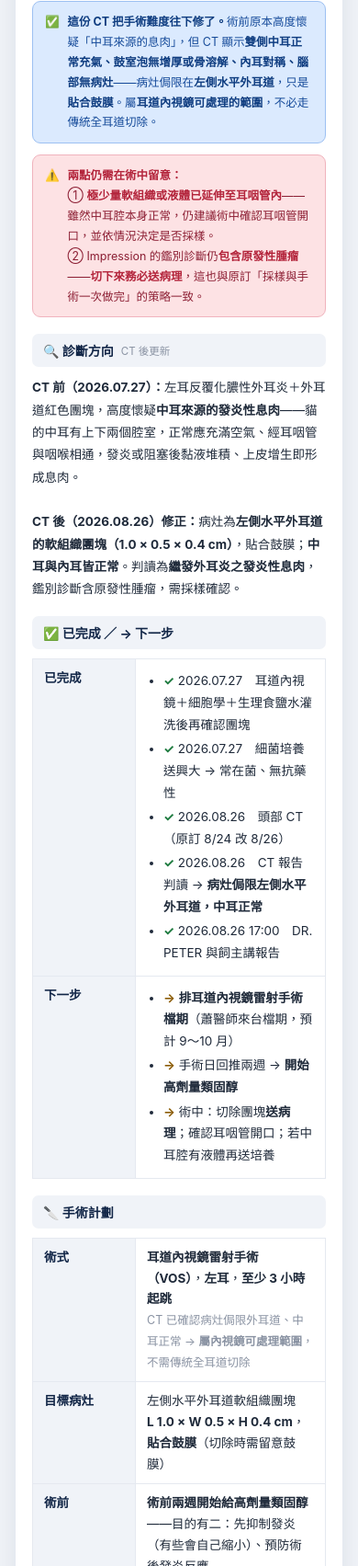
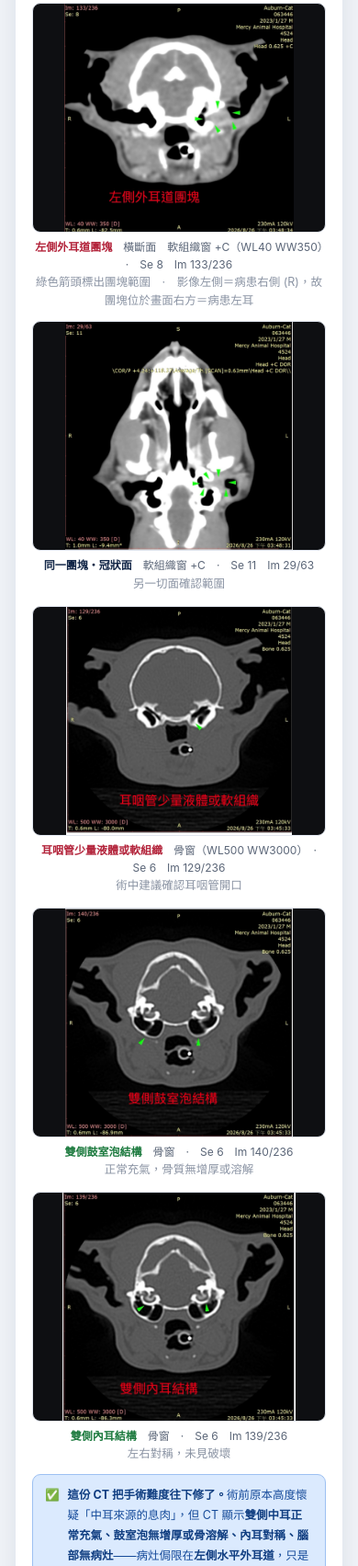
Before and after one commit to cjpetrous4dermatology-ux/clinref-a7k2m9q, a plain HTML site: page surgery-queue.html in a window 390 px wide. Shown: the part 3382-5085 px from the top of the page at 92% size. Drawn offline with Linux system fonts and the light colour scheme.

Commit message:
Auburn 補上 CT 報告與五張標註影像

```diff
--- a/surgery-queue.html
+++ b/surgery-queue.html
@@ -100,8 +100,26 @@
   a.rec{display:inline-block;margin-top:12px;padding:7px 13px;border-radius:8px;background:var(--navy);
     color:#fff;text-decoration:none;font-size:12.5px;font-weight:700;}
   a.rec:hover{background:#1d3a63;}
+
+  .img-grid{display:grid;grid-template-columns:1fr 1fr;gap:14px;margin-top:12px;}
+  .img-grid.one{grid-template-columns:1fr;}
+  .img-fig{margin:0;}
+  .img-fig img{width:100%;height:300px;object-fit:contain;background:#0e0f12;border-radius:9px;
+    display:block;border:1px solid #e0e5ee;cursor:zoom-in;}
+  .img-fig figcaption{font-size:12px;color:#5a6577;text-align:center;margin-top:6px;line-height:1.6;}
+  .img-fig figcaption b{color:var(--navy);}
+  .img-fig figcaption .side{color:var(--red-tx);font-weight:700;}
+  .img-fig figcaption .ok{color:var(--green-tx);font-weight:700;}
+  #lb{position:fixed;inset:0;background:rgba(8,12,20,.94);display:none;align-items:center;
+    justify-content:center;z-index:99;padding:20px;cursor:zoom-out;}
+  #lb img{max-width:100%;max-height:100%;object-fit:contain;border-radius:6px;}
+  #lb .cap{position:absolute;bottom:14px;left:0;right:0;text-align:center;color:#cfd8e6;font-size:13px;}
   .foot{max-width:1120px;margin:22px auto 0;font-size:11.5px;color:#9aa5b6;line-height:1.8;text-align:right;}
-  @media (max-width:760px){ table.f td.k, table.f tr.pre td.k{width:112px;} }
+  @media (max-width:760px){
+    table.f td.k, table.f tr.pre td.k{width:112px;}
+    .img-grid{grid-template-columns:1fr;}
+    .img-fig img{height:250px;}
+  }
   @media print{
     body{background:#fff;padding:0;}
     .head,.card,table.sum{box-shadow:none;}
@@ -226,6 +244,25 @@
         </div>
         <div style="font-size:13.5px;line-height:1.9;border-left:3px solid #e0a3ae;padding:10px 0 10px 14px;background:#fffafb;color:#41506b;margin-top:10px;">
           <b>Impression：</b>左側水平外耳道團塊<b>較懷疑為繼發外耳炎之發炎性息肉</b>，其餘鑑別診斷包含<b>原發性腫瘤</b>，<b>建議進一步採樣確認</b>。
+        </div>
+        <div class="img-grid one" style="margin-top:14px;">
+          <figure class="img-fig"><img src="img/auburn-ct-1-mass-se8.jpg" alt="左側外耳道團塊 Se8 Im133">
+            <figcaption><b><span class="side">左側外耳道團塊</span></b>　橫斷面　軟組織窗 +C（WL40 WW350）　·　Se 8　Im 133/236<br>
+              <span class="sub">綠色箭頭標出團塊範圍　·　影像左側＝病患右側 (R)，故團塊位於畫面右方＝病患左耳</span></figcaption></figure>
+        </div>
+        <div class="img-grid">
+          <figure class="img-fig"><img src="img/auburn-ct-2-coronal-se11.jpg" alt="冠狀面 Se11 Im29">
+            <figcaption><b>同一團塊・冠狀面</b>　軟組織窗 +C　·　Se 11　Im 29/63<br>
+              <span class="sub">另一切面確認範圍</span></figcaption></figure>
+          <figure class="img-fig"><img src="img/auburn-ct-3-eustachian-se6.jpg" alt="耳咽管少量液體或軟組織 Se6 Im129">
+            <figcaption><b><span class="side">耳咽管少量液體或軟組織</span></b>　骨窗（WL500 WW3000）　·　Se 6　Im 129/236<br>
+              <span class="sub">術中建議確認耳咽管開口</span></figcaption></figure>
+          <figure class="img-fig"><img src="img/auburn-ct-4-bulla-se6.jpg" alt="雙側鼓室泡結構 Se6 Im140">
+            <figcaption><b><span class="ok">雙側鼓室泡結構</span></b>　骨窗　·　Se 6　Im 140/236<br>
+              <span class="sub">正常充氣，骨質無增厚或溶解</span></figcaption></figure>
+          <figure class="img-fig"><img src="img/auburn-ct-5-innerear-se6.jpg" alt="雙側內耳結構 Se6 Im139">
+            <figcaption><b><span class="ok">雙側內耳結構</span></b>　骨窗　·　Se 6　Im 139/236<br>
+              <span class="sub">左右對稱，未見破壞</span></figcaption></figure>
         </div>
         <div class="note"><span>✅</span><div><b>這份 CT 把手術難度往下修了。</b>術前原本高度懷疑「中耳來源的息肉」，但 CT 顯示<b>雙側中耳正常充氣、鼓室泡無增厚或骨溶解、內耳對稱、腦部無病灶</b>——病灶侷限在<b>左側水平外耳道</b>，只是<b>貼合鼓膜</b>。屬<b>耳道內視鏡可處理的範圍</b>，不必走傳統全耳道切除。</div></div>
         <div class="warn"><span>⚠️</span><div><b>兩點仍需在術中留意：</b><br>
@@ -718,5 +755,22 @@
 
 </div>
 <div class="foot">耳道／中耳手術排程評估　·　資料來源：院內病歷系統（vetbo）各病例門診紀錄　·　術前評估欄位沿用中耳炎病例整理模板 otitis-media-template.html　·　整理於 2026.08.26　·　「開啟院內病歷」連結需登入院內系統才能開啟</div>
+
+<div id="lb"><img alt=""><div class="cap"></div></div>
+<script>
+(function(){
+  var lb=document.getElementById("lb"), im=lb.querySelector("img"), cp=lb.querySelector(".cap");
+  document.querySelectorAll(".img-fig img").forEach(function(el){
+    el.addEventListener("click",function(){
+      im.src=el.src;
+      var f=el.parentNode.querySelector("figcaption");
+      cp.textContent=f?f.textContent.trim().split("\n")[0]:"";
+      lb.style.display="flex";
+    });
+  });
+  lb.addEventListener("click",function(){ lb.style.display="none"; im.src=""; });
+  document.addEventListener("keydown",function(e){ if(e.key==="Escape"){ lb.style.display="none"; im.src=""; } });
+})();
+</script>
 </body>
 </html>
```
Also changed, not shown: img/auburn-ct-1-mass-se8.jpg (added), img/auburn-ct-2-coronal-se11.jpg (added), img/auburn-ct-3-eustachian-se6.jpg (added), img/auburn-ct-4-bulla-se6.jpg (added), img/auburn-ct-5-innerear-se6.jpg (added).
